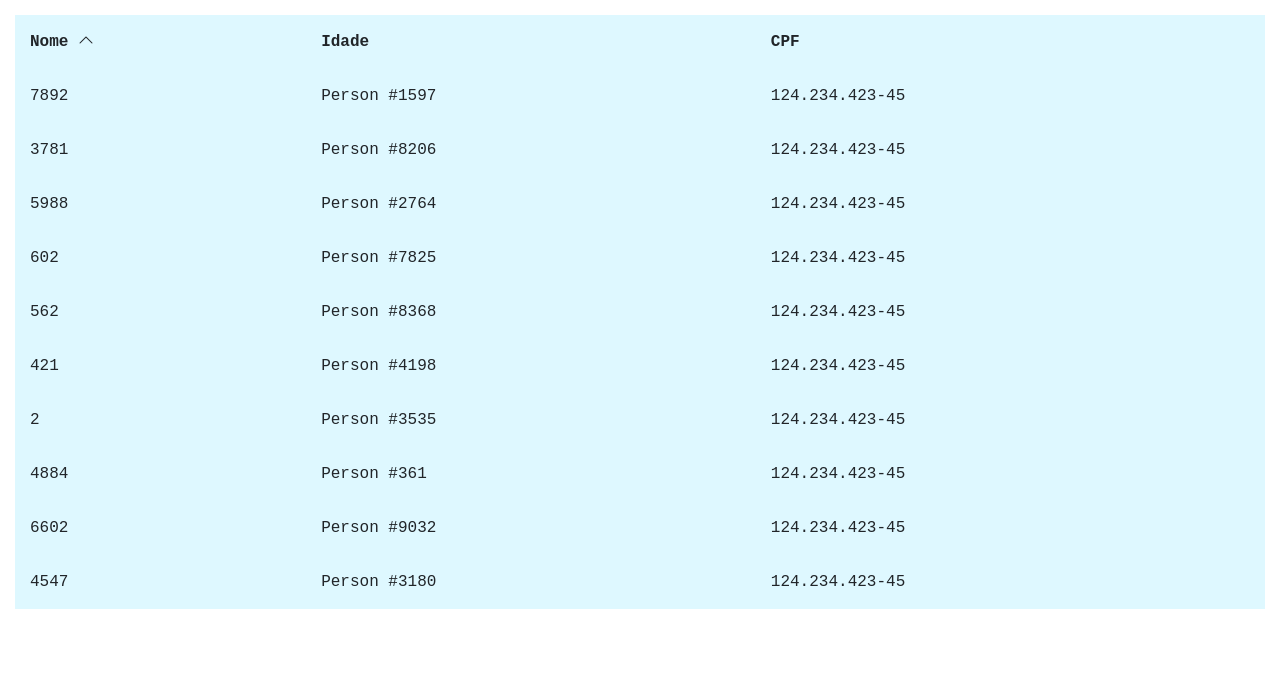
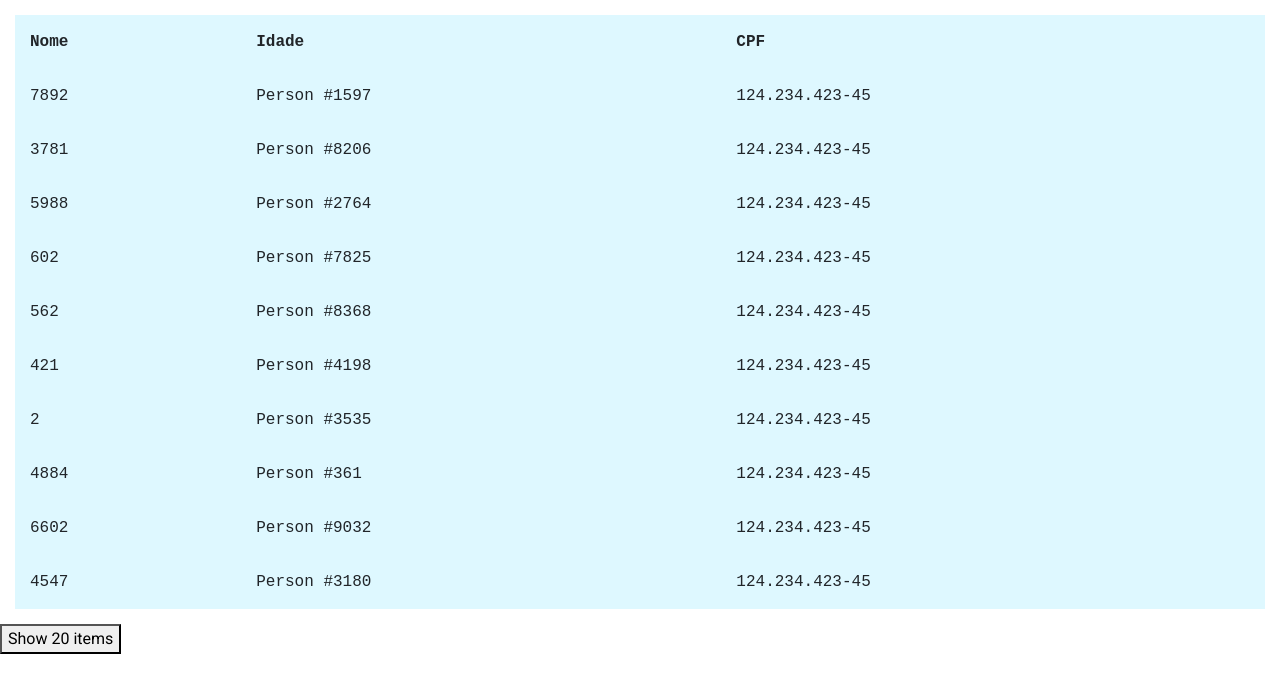
Before and after one commit to harleivicente/angular-scalable-tables, an Angular app: page / in a window 1280 px wide. Shown: the top 692 px of the page. Built offline with nearby package versions, Linux system fonts and the light colour scheme.

Commit message:
created layered setup

```diff
--- a/apps/treino/src/app/app.component.html
+++ b/apps/treino/src/app/app.component.html
@@ -2,4 +2,31 @@
 
 <ui-ui-squares></ui-ui-squares> -->
 
-<ui-data-table></ui-data-table>
+<ui-data-table (filterUpdate)="filterUpdate($event)">
+
+    <ng-container uiTableColumn="nome">
+        <th *uiTableHeaderCell> Nome </th>
+        <td *uiTableCell="let item;"> {{ item.nome }} </td>
+    </ng-container>
+
+    <ng-container uiTableColumn="idade">
+        <th *uiTableHeaderCell> Idade </th>
+        <td class="image" *uiTableCell="let item;">
+            {{ item?.idade }}
+        </td>
+    </ng-container>
+
+    <ng-container uiTableColumn="cpf" [columnInitiallyVisible]="false">
+        <th *uiTableHeaderCell> CPF </th>
+        <td *uiTableCell="let item;"> {{ item?.cpf }} </td>
+    </ng-container>
+
+    <tr *uiTableRow></tr>
+
+    <tbody *uiTableLoading>
+        <tr>
+            <td> Loading... :D </td>
+        </tr>
+    </tbody>
+
+</ui-data-table>
--- a/apps/treino/src/app/app.component.ts
+++ b/apps/treino/src/app/app.component.ts
@@ -1,10 +1,9 @@
 import { CollectionViewer, DataSource } from '@angular/cdk/collections';
-import { Component, OnInit } from '@angular/core';
+import { Component, OnInit, ViewChild } from '@angular/core';
 import { BehaviorSubject, Observable, of } from 'rxjs';
-
-
-
-
+import { PactoDataTableFilter } from './data-table-state-manager';
+import { DataTableComponent } from './data-table/data-table.component';
+import { MockService } from './mock.service';
 
 @Component({
   selector: 'ui-root',
@@ -12,9 +11,25 @@ import { BehaviorSubject, Observable, of } from 'rxjs';
   styleUrls: ['./app.component.scss']
 })
 export class AppComponent implements OnInit {
-  constructor() {}
+  @ViewChild(DataTableComponent, { static: true }) table: DataTableComponent<any>;
 
-  ngOnInit() {}
+  constructor(private mock: MockService) {}
+
+  ngOnInit() {
+    const initialFilter = { currentPage: 1, pageSize: 10 };
+    this.updateTable(initialFilter);
+  }
+
+  filterUpdate(filter: PactoDataTableFilter) {
+    console.log(filter);
+    this.updateTable(filter);
+  }
+
+  private updateTable(filter: PactoDataTableFilter) {
+    this.mock.getPeople(filter).subscribe(result => {
+      this.table.setTableState(result);
+    });
+  }
 
   click() {}
 
--- a/apps/treino/src/app/data-table-state-manager.ts
+++ b/apps/treino/src/app/data-table-state-manager.ts
@@ -10,6 +10,15 @@ export interface PactoDataTableState<T> {
     data: T[];
     loading: boolean;
     columnVisibility: { [columnId: string]: boolean };
+}
+
+export interface PactoDataTableResult<T> {
+    pageSize: number;
+    totalPages: number;
+    currentPage: number;
+    orderBy?: string;
+    orderDirection?: 'ASC' | 'DESC';
+    data: T[];
 }
 
 export interface PactoDataTableFilter {
@@ -25,14 +34,14 @@ export interface PactoTableConfig {
 }
 
 export class PactoDataTableStateManager<T> {
-    filterUpdate$: EventEmitter<PactoDataTableFilter> = new EventEmitter();
+    update$: EventEmitter<PactoDataTableFilter> = new EventEmitter();
     state$: BehaviorSubject<PactoDataTableState<T>> = new BehaviorSubject({
         pageSize: 10,
         currentPage: 1,
         data: [],
         totalPages: null,
-        orderBy: 'nome',
-        orderDirection: 'ASC',
+        orderBy: null,
+        orderDirection: null,
         loading: false,
         columnVisibility: {}
     });
@@ -59,25 +68,25 @@ export class PactoDataTableStateManager<T> {
         });
     }
 
-    setCurrentPage(currentPage: number) {
+    triggerPageNumberChange(currentPage: number) {
         const currentFilter = this.getCurrentFilter();
-        this.filterUpdate$.emit({
+        this.update$.emit({
           ...currentFilter,
           currentPage
         })
     }
 
-    setPageSize(pageSize: number) {
+    triggerPageSizeChange(pageSize: number) {
         const currentFilter = this.getCurrentFilter();
-        this.filterUpdate$.emit({
+        this.update$.emit({
           ...currentFilter,
           pageSize,
           currentPage: 1
         });
     }
 
-    setOrderState(orderBy: string, orderDirection: 'ASC' | 'DESC') {
-        this.filterUpdate$.emit({
+    triggerSortChange(orderBy: string, orderDirection: 'ASC' | 'DESC') {
+        this.update$.emit({
           ...this.getCurrentFilter(),
           orderBy,
           orderDirection,
@@ -85,16 +94,16 @@ export class PactoDataTableStateManager<T> {
         });
     }
 
-    toggleSort(columnId: string) {
-        const sortDirection = this.getSortDirection(columnId);
-        this.filterUpdate$.emit({
+    triggerSortToggle(columnId: string) {
+        const currentSortDirection = this.getSortDirection(columnId);
+        this.update$.emit({
             ...this.getCurrentFilter(),
             orderBy: columnId,
-            orderDirection: sortDirection === 'ASC' ? 'DESC' : 'ASC'
+            orderDirection: currentSortDirection === 'ASC' ? 'DESC' : 'ASC'
         });
     }
 
-    getSortDirection(columnId: string) {
+    private getSortDirection(columnId: string) {
         return this.state.orderBy === columnId ? this.state.orderDirection : null;
     }
 
--- a/apps/treino/src/app/data-table.directive.ts
+++ b/apps/treino/src/app/data-table.directive.ts
@@ -9,10 +9,17 @@ import { TableRowDirective } from './table-row.directive';
   exportAs: 'uiDataTable'
 })
 export class DataTableDirective<T> implements OnInit, AfterContentInit {
-  @ContentChildren(TableColumnDirective) columns: QueryList<TableColumnDirective>;
-  @ContentChild(TableLoadingDirective, { static: true }) loading: TableLoadingDirective;
-  @ContentChild(TableRowDirective, { static: true }) row: TableRowDirective;
+  @ContentChildren(TableColumnDirective) contentColumnTemplates: QueryList<TableColumnDirective>;
+  @ContentChild(TableLoadingDirective, { static: true }) contentLoadingTemplate: TableLoadingDirective;
+  @ContentChild(TableRowDirective, { static: true }) contentRowTemplate: TableRowDirective;
+
   @Input() stateManager: PactoDataTableStateManager<T>;
+  /**
+   * Colunas adicinais no formato TableColumnDirective
+   */
+  @Input() columnTemplates: TableColumnDirective[] = [];
+  @Input() loadingTemplate: TableLoadingDirective;
+  @Input() rowTemplate: TableRowDirective;
 
   private thead;
   private tbody;
@@ -23,6 +30,21 @@ export class DataTableDirective<T> implements OnInit, AfterContentInit {
     private tableElement: ElementRef,
     private tableViewContainerRef: ViewContainerRef
   ) {}
+
+  get allColumns(): TableColumnDirective[] {
+    return [
+      ...this.contentColumnTemplates.toArray(),
+      ...this.columnTemplates
+    ];
+  }
+
+  get activeLoadingTemplate(): TableLoadingDirective {
+    return this.loadingTemplate || this.contentLoadingTemplate;
+  }
+
+  get activeRowTemplate(): TableRowDirective {
+    return this.rowTemplate || this.contentRowTemplate;
+  }
 
   ngOnInit() {}
 
@@ -44,7 +66,7 @@ export class DataTableDirective<T> implements OnInit, AfterContentInit {
   }
 
   private get visibleColumns(): TableColumnDirective[] {
-    return this.columns.filter(column => {
+    return this.allColumns.filter(column => {
       const columnId = column.uiTableColumn;
       return this.state.columnVisibility[columnId];
     });
@@ -97,8 +119,8 @@ export class DataTableDirective<T> implements OnInit, AfterContentInit {
   }
 
   private renderLoading() {
-    if (!this.loading) return;
-    const loadingTemplate = this.loading.templateRef;
+    if (!this.activeLoadingTemplate) return;
+    const loadingTemplate = this.activeLoadingTemplate.templateRef;
     const embbededView = this.tableViewContainerRef.createEmbeddedView(loadingTemplate);
 
     this.tableElement.nativeElement.insertBefore(
@@ -110,7 +132,6 @@ export class DataTableDirective<T> implements OnInit, AfterContentInit {
   private buildHeaderRowCells(columns: TableColumnDirective[]): HTMLElement[] {
     return columns.map(column => {
       const headerCellTemplate = column.headerCell.template;
-      const columnId = column.uiTableColumn;
       const embeddedViewRef = this.tableViewContainerRef.createEmbeddedView(headerCellTemplate);
       return embeddedViewRef.rootNodes[0];
     });
@@ -130,7 +151,7 @@ export class DataTableDirective<T> implements OnInit, AfterContentInit {
   private buildRow(dataItem: any): HTMLElement {
     const rowCells = this.buildRowCells(dataItem);
 
-    const rowTemplate = this.row.templateRef;
+    const rowTemplate = this.activeRowTemplate.templateRef;
     const rowEmbeddedView = this.tableViewContainerRef.createEmbeddedView(rowTemplate);
     const rowNativeRef = rowEmbeddedView.rootNodes[0];
 
--- a/apps/treino/src/app/data-table/data-table.component.html
+++ b/apps/treino/src/app/data-table/data-table.component.html
@@ -1,36 +1,12 @@
 
-<table uiDataTable [stateManager]="stateManager">
-
-    <ng-container uiTableColumn="nome">
-        <th *uiTableHeaderCell>
-            Nome
-            <span (click)="stateManager.toggleSort('nome')" class="order-control">
-                <i *ngIf="getSort('nome') === 'ASC'" class="bi bi-chevron-up"></i>
-                <i *ngIf="getSort('nome') === 'DESC'" class="bi bi-chevron-down"></i>
-                <i *ngIf="getSort('nome') === null" class="bi bi-chevron-expand"></i>
-            </span>
-        </th>
-        <td *uiTableCell="let item;"> {{ item.nome }} </td>
-    </ng-container>
-
-    <ng-container uiTableColumn="idade">
-        <th *uiTableHeaderCell> Idade </th>
-        <td class="image" *uiTableCell="let item;">
-            {{ item?.idade }}
-        </td>
-    </ng-container>
-
-    <ng-container uiTableColumn="cpf" [columnInitiallyVisible]="false">
-        <th *uiTableHeaderCell> CPF </th>
-        <td *uiTableCell="let item;"> {{ item?.cpf }} </td>
-    </ng-container>
-
-    <div *uiTableLoading>
-        <div class="spinner-border" role="status">
-            <span class="visually-hidden">Loading...</span>
-        </div>
-    </div>
-
-    <tr *uiTableRow></tr>
+<table
+    uiDataTable
+    [columnTemplates]="columns?.toArray()"
+    [loadingTemplate]="loadingTemplate"
+    [rowTemplate]="rowTemplate"
+    [stateManager]="stateManager"
+>
 
 </table>
+
+<button (click)="show20()"> Show 20 items </button>
--- a/apps/treino/src/app/data-table/data-table.component.ts
+++ b/apps/treino/src/app/data-table/data-table.component.ts
@@ -1,49 +1,53 @@
-import { Component, OnInit, ViewChild } from '@angular/core';
-import { PactoDataTableFilter, PactoDataTableStateManager } from '../data-table-state-manager';
-import { DataTableDirective } from '../data-table.directive';
-import { MockService, Person } from '../mock.service';
+import { AfterViewInit, Component, ContentChild, ContentChildren, EventEmitter, OnInit, Output, QueryList, ViewChild, ViewEncapsulation } from '@angular/core';
+import { PactoDataTableFilter, PactoDataTableResult, PactoDataTableStateManager } from '../data-table-state-manager';
+import { TableColumnDirective } from '../table-column.directive';
+import { TableLoadingDirective } from '../table-loading.directive';
+import { TableRowDirective } from '../table-row.directive';
 
 @Component({
   selector: 'ui-data-table',
   templateUrl: './data-table.component.html',
   styleUrls: ['./data-table.component.scss'],
-  providers: [PactoDataTableStateManager]
+  providers: [PactoDataTableStateManager],
+  encapsulation: ViewEncapsulation.None
 })
-export class DataTableComponent implements OnInit {
-  @ViewChild(DataTableDirective, { static: true }) dataTable: DataTableDirective<Person>;
+export class DataTableComponent<T> implements OnInit, AfterViewInit {
+  @ContentChildren(TableColumnDirective) columns: QueryList<TableColumnDirective>;
+  @ContentChild(TableLoadingDirective, { static: true }) loadingTemplate: TableLoadingDirective;
+  @ContentChild(TableRowDirective, { static: true }) rowTemplate: TableRowDirective;
+  @Output() filterUpdate: EventEmitter<PactoDataTableFilter> = new EventEmitter();
 
   constructor(
-    private mockService: MockService,
     public stateManager: PactoDataTableStateManager<any>
   ) {}
 
   ngOnInit() {
+    this.stateManager.update$.subscribe($event => {
+      this.filterUpdate.emit($event);
+    })
 
     this.stateManager.initializeColumnConfig([
       { id: "nome", initiallyVisible: true },
       { id: "idade", initiallyVisible: true },
       { id: "cpf", initiallyVisible: true }
     ]);
-
-    this.stateManager.filterUpdate$.subscribe((filter: PactoDataTableFilter) => {
-      this.updateTableData(filter);
-    });
-
-    this.updateTableData({ currentPage: 1, pageSize: 10 });
   }
 
-  getSort(columnId){
-      return this.stateManager.getSortDirection(columnId);
+  ngAfterViewInit() {}
+
+  setLoading() {
+    this.stateManager.patchState({ loading: true });
   }
 
-  private updateTableData(filter) {
-    this.stateManager.patchState({ loading: true });
-    this.mockService.getPeople(filter).subscribe(result => {
-      this.stateManager.patchState({
-        ...result,
-        loading: false
-      });
+  setTableState(result: PactoDataTableResult<T>) {
+    this.stateManager.patchState({
+      ...result,
+      loading: false
     });
   }
 
+  show20() {
+    this.stateManager.triggerPageSizeChange(20);
+  }
+
 }
--- a/apps/treino/src/app/mock.service.ts
+++ b/apps/treino/src/app/mock.service.ts
@@ -32,7 +32,7 @@ export class MockService {
   constructor() {}
 
   getPeople(filter: Filter): Observable<Result<Person>> {
-    const delay = 200;
+    const delay = 2;
     return new Observable(observer => {
       setTimeout(() => {
         const result = {
```
